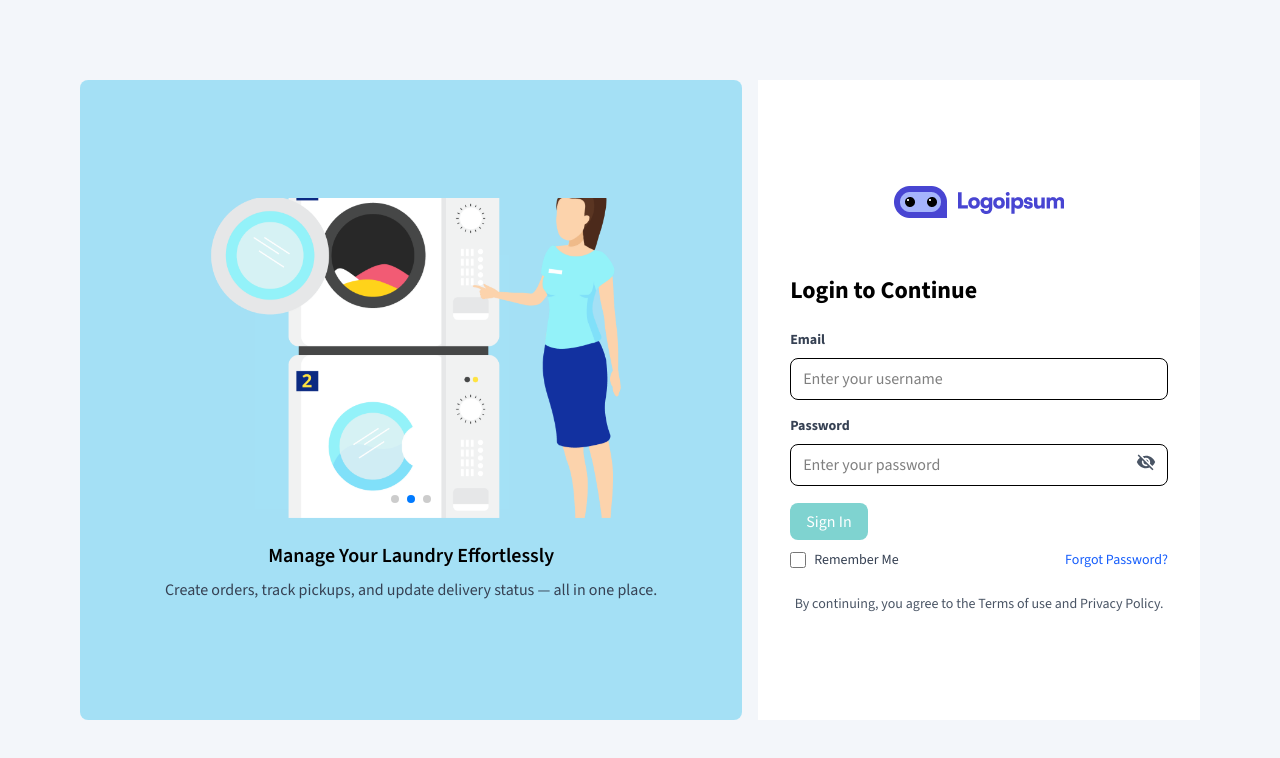
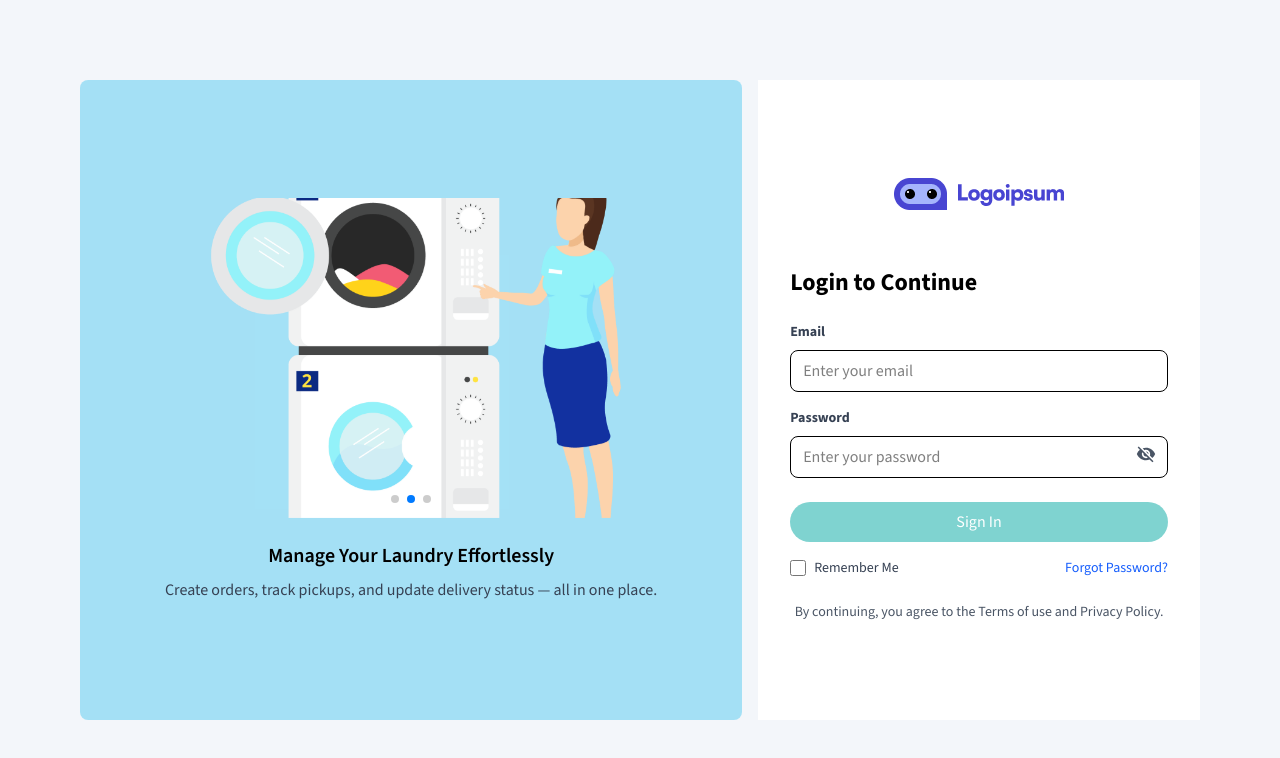
Before and after one commit to TechMET-Solutions/laundry_frontend-, a React (Vite) app: page / in a window 1280 px wide. Shown: the top 758 px of the page. Built offline with nearby package versions, Linux system fonts and the light colour scheme.

Commit message:
admin and user authentication statically

```diff
--- a/src/components/layout/Sidebar.jsx
+++ b/src/components/layout/Sidebar.jsx
@@ -1,7 +1,6 @@
-import { NavLink } from 'react-router-dom'
+import { NavLink, useNavigate } from 'react-router-dom'
 import React, { useState } from 'react'
 import logo from '../../assets/logo.png'
-
 import {
   LuLayoutDashboard,
   LuShoppingCart,
@@ -53,10 +52,20 @@ const menu = [
 function Sidebar() {
   const [openMenu, setOpenMenu] = useState(null)
   const [open, setOpen] = useState(false)
+  const navigate = useNavigate();
+
+
+   const handleLogout = () => {
+    localStorage.removeItem("userEmail");
+    localStorage.removeItem("userPassword");
+    localStorage.removeItem("loginTime");
+    navigate("/");
+  };
+
 
   return (
     <>
-      {/* Mobile / Tablet Toggle Button */}
+
       <button
         onClick={() => setOpen(true)}
         className="md:hidden fixed top-4 left-4 z-50 p-2 rounded-lg bg-[#EAEEF6] shadow"
@@ -132,16 +141,16 @@ function Sidebar() {
 
             if (item.name === 'Logout') {
               return (
-                <NavLink
+                <button
                   key={i}
-                  to={item.path}
-                  onClick={() => setOpen(false)}
+                  onClick={() => handleLogout()}
                   className="w-full flex items-center gap-3 px-4 py-2 rounded-lg text-sm font-medium
                              text-red-600 hover:bg-red-50 hover:text-red-700 transition"
                 >
                   <Icon className="text-lg" />
                   {item.name}
-                </NavLink>
+                </button>
+
               )
             }
 
--- a/src/pages/Login.jsx
+++ b/src/pages/Login.jsx
@@ -11,24 +11,50 @@ import { Pagination, Autoplay, Navigation } from 'swiper/modules'
 import 'swiper/css'
 import 'swiper/css/pagination'
 import 'swiper/css/navigation'
-import { Link } from 'react-router-dom'
-import {loginUser} from '../api/user';
+import { useNavigate } from 'react-router-dom'
+
 
 const Login = () => {
+
+  const EMAIL = "admin@gmail.com";
+  const PASSWORD = "admin";
+
   const [showPassword, setShowPassword] = useState(false);
+  const [email, setEmail] = useState("");
+  const [password, setPassword] = useState("");
+  const [error, setError] = useState("");
+  const [loading, setLoading] = useState(false);
+  const navigate = useNavigate();
 
-  const handleLogin = async (e) => {
+  const handleLogin = (e) => {
     e.preventDefault();
-    const formData = new FormData(e.target);
-    const email = formData.get("email");
-    const password = formData.get("password");
+    setError("");
+    setLoading(true);
 
     try {
-      await loginUser({ email, password });
+      if (email === EMAIL && password === PASSWORD) {
+        localStorage.setItem("userEmail", email);
+        localStorage.setItem("userPassword", password);
+        localStorage.setItem("loginTime", new Date().toISOString());
+
+        navigate("/dashboard");
+      } else {
+        setError("Invalid email or password. Please try again.");
+      }
     } catch (error) {
+      setError("Login failed. Please try again.");
       console.error("Login failed:", error);
+    } finally {
+      setLoading(false);
     }
   };
+
+  // const handleLogout = () => {
+  //   localStorage.removeItem("userEmail");
+  //   localStorage.removeItem("userPassword");
+  //   localStorage.removeItem("loginTime");
+  //   navigate("/login");
+  // };
 
   return (
     <>
@@ -48,7 +74,6 @@ const Login = () => {
 
       <div className="flex flex-col md:flex-row bg-[#F3F6FA] min-h-screen p-0 md:p-20 gap-4">
 
-        {/* LEFT SECTION (same styling as old) */}
         <div className="bg-[#56CCF280] p-8 w-full md:w-3/5 flex flex-col items-center justify-center rounded-lg">
 
           <Swiper
@@ -56,7 +81,7 @@ const Login = () => {
             centeredSlides
             autoplay={{ delay: 3000, disableOnInteraction: false }}
              pagination={{ clickable: true }}
-            //  navigation
+
             modules={[Autoplay, Pagination, Navigation]}
             className="mySwiper"
           >
@@ -77,7 +102,6 @@ const Login = () => {
           </div>
         </div>
 
-        {/* RIGHT SECTION (exact same spacing & styling) */}
         <div className="bg-white p-8 w-full md:w-2/5 flex items-center justify-center">
           <div className="max-w-md w-full">
 
@@ -89,16 +113,19 @@ const Login = () => {
               Login to Continue
             </h2>
 
-            <form>
-              {/* Email */}
+<form onSubmit={handleLogin}>
+
               <div className="mb-4">
                 <label className="block text-gray-700 text-sm font-bold mb-2">
                   Email
                 </label>
                 <input
-                  type="text"
+                  type="email"
+                  name="email"
+                  value={email}
+                  onChange={(e) => setEmail(e.target.value)}
                   className="w-full px-3 py-2 border rounded-lg focus:outline-none focus:ring-2 focus:ring-blue-500"
-                  placeholder="Enter your username"
+                  placeholder="Enter your email"
                   required
                 />
               </div>
@@ -112,6 +139,9 @@ const Login = () => {
                 <div className="relative">
                   <input
                     type={showPassword ? "text" : "password"}
+                    name="password"
+                    value={password}
+                    onChange={(e) => setPassword(e.target.value)}
                     className="w-full px-3 py-2 pr-10 border rounded-lg focus:outline-none focus:ring-2 focus:ring-blue-500"
                     placeholder="Enter your password"
                     required
@@ -126,19 +156,23 @@ const Login = () => {
                 </div>
               </div>
 
-              {/* Button */}
-              <Link to="/dashboard"
-                className="w-full bg-[#00A8A280] text-white py-2 px-4 rounded-lg focus:outline-none focus:ring-2 focus:ring-blue-500"
-              > <button
-                type="submit"
-                onClick={() => handleLogin(formData.e)}
+              {error && (
+                <div className="mb-4 p-3 bg-red-100 border border-red-400 text-red-700 rounded">
+                  {error}
+                </div>
+              )}
 
-              >Sign In</button>
-
-              </Link>
+              <div className="">
+                <button
+                  type="submit"
+                  disabled={loading}
+                  className="w-full bg-[#00A8A280] text-white py-2 px-4 rounded-full hover:bg-[#00A8A2] focus:outline-none focus:ring-2 focus:ring-blue-900 disabled:opacity-50"
+                >
+                  {loading ? "Signing In..." : "Sign In"}
+                </button>
+              </div>
             </form>
 
-            {/* Remember + Forgot */}
             <div className="flex items-center mt-4">
               <input type="checkbox" className="mr-2 h-4 w-4" />
               <p className="text-sm text-gray-700">Remember Me</p>
```
